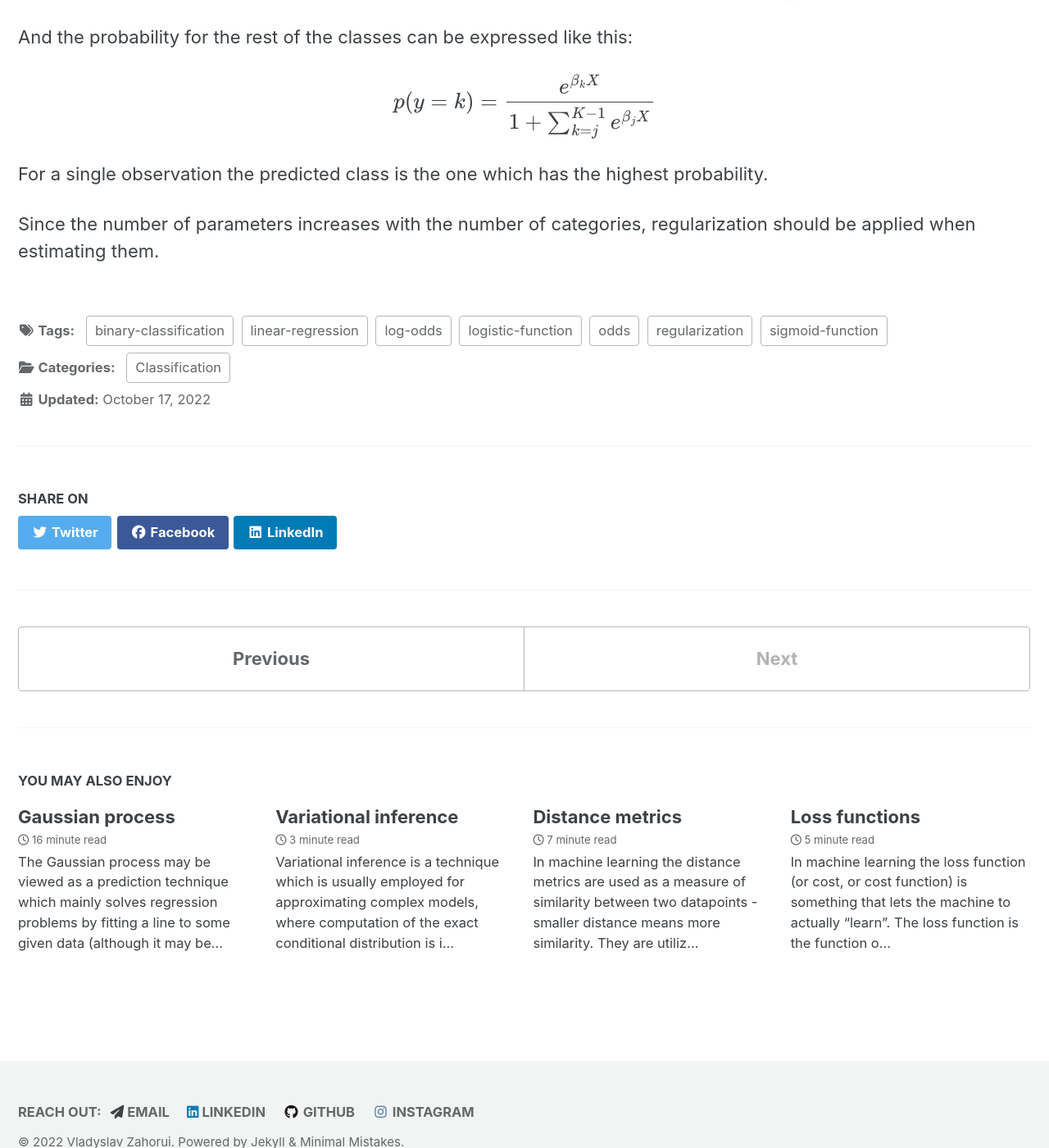
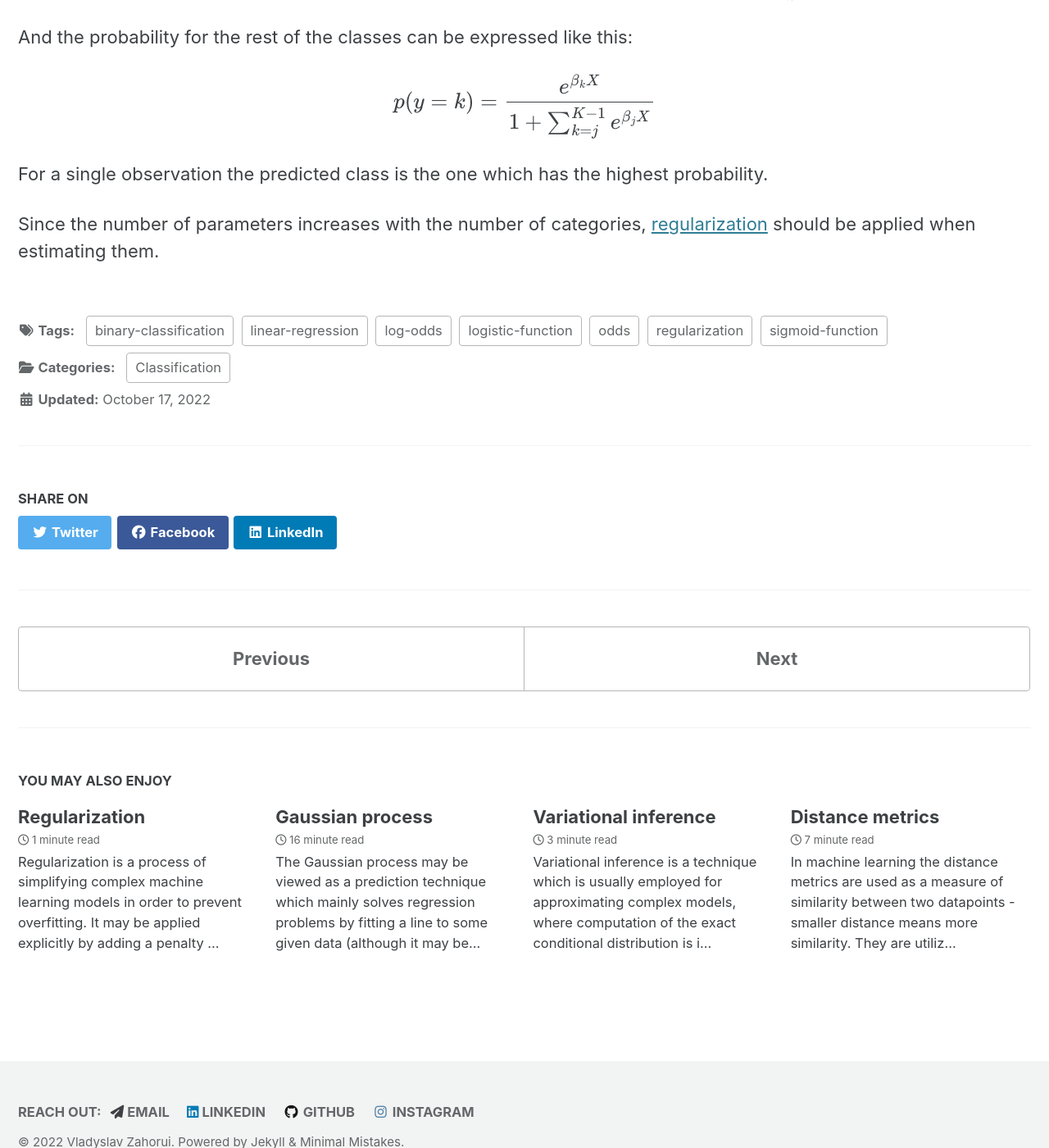
Before and after one commit to vzahorui/vzahorui.github.io, a Jekyll site: the page built from _posts/2022-09-25-logistic-regresion.md, in a window 1280 px wide and 1400 px high, scrolled down 3453 px. Shown: the whole window at 82% size. Built offline with Jekyll 4.4.1, drawn with Linux system fonts in a browser that asks for light colours; cached includes are drawn as plain includes; nearby versions of some CDN libraries; formulas are drawn with MathJax 3; some of the changed lines change nothing that is shown.

Commit message:
added regularization article

```diff
--- a/_posts/2022-09-25-logistic-regresion.md
+++ b/_posts/2022-09-25-logistic-regresion.md
@@ -78,4 +78,4 @@ $$p(y=k) = \frac{e^{\beta_k X}}{1+\sum_{k=j}^{K-1}e^{\beta_j X}}$$
 
 For a single observation the predicted class is the one which has the highest probability.
 
-Since the number of parameters increases with the number of categories, regularization should be applied when estimating them.
+Since the number of parameters increases with the number of categories, [regularization]({{ site.baseurl }}{% link _posts/2022-10-18-regularization.md %}) should be applied when estimating them.
--- /dev/null
+++ b/_posts/2022-10-18-regularization.md
@@ -0,0 +1,41 @@
+---
+layout: single
+title: "Regularization"
+category: "Optimization"
+tags: loss-function overfittings L2-regularization L1-regularization Ridge-regularization Lasso-regularization Ridge-regression Lasso-regression Elastic-Net
+date: 2022-11-02
+---
+
+Regularization is a process of simplifying complex machine learning models in order to prevent overfitting. It may be applied explicitly by adding a penalty term to [the loss function]({{ site.baseurl }}{% link _posts/2019-10-14-loss-functions.md %}), or implicitly by providing constraints, removing outliers, using robust algorithms, or applying early stopping.
+
+As a general case, the regularized loss which needs to be minimized looks like this:
+
+$$ \min_{f}\sum_{i=1}^{n}L(f(x_{i}),y_{i})+\lambda R(f)$$
+
+where $L$ is the estimator which compares the predicted values with the actual ones, and $R(f)$ is the function that does regularization, $\lambda$ is the parameter which determines the strength of regularization. Below is an overview of the main techniques of regularization.
+
+## Ridge regularization
+
+Also known as Ridge regression, or L2 regularization, it employs the penalty function which sums up the squares of the weights of the model features, so that the optimization problem looks like this:
+
+$$ \min_{f}\sum_{i=1}^{n}L(f(x_{i}),y_{i})+\lambda \sum_{j=i}^m \beta_{j}^2$$
+
+This type of penalization prevents the coefficients from being too far from zero. If there are many variables, some of which exhibit multicollinearity, ridge regression may improve the predictive properties of the model.
+
+## Lasso regularization
+
+Also known as Lasso regression, or L1 regularization, it employs the penalty function which sums up the absolute weights of the model features, so that the optimization problem looks like this:
+
+$$ \min_{f}\sum_{i=1}^{n}L(f(x_{i}),y_{i})+\lambda \sum_{j=i}^m \lvert\beta_j \rvert$$
+
+Unlike Ridge regularization, Lasso forces some of the coefficients to be exactly zero thus removing the features from the model. This happens because calculating [the derivative]({{ site.baseurl }}{% link _posts/2019-09-14-derivatives.md %}) for the penalizing term is not possible, so the optimizing algorithm can consider only dropping some of the features in order to test whether the regularized loss reduces or not.
+
+Apart from reducing overfitting, the Lasso regularization may also improve interpretability of the model.
+
+## Elastec Net
+
+Including both Rindge and Lasso penalty terms to the loss function is known as Elastic Net regularization:
+
+$$ \min_{f}\sum_{i=1}^{n}L(f(x_{i}),y_{i})+ \lambda_1 \sum_{j=i}^m \lvert\beta_j \rvert + \lambda_2 \sum_{j=i}^m \beta_{j}^2$$
+
+A special case of Elastic Net may become either Lasso or Ridge regularization if $\lambda_1$ or $\lambda_2$ is zero.
```
